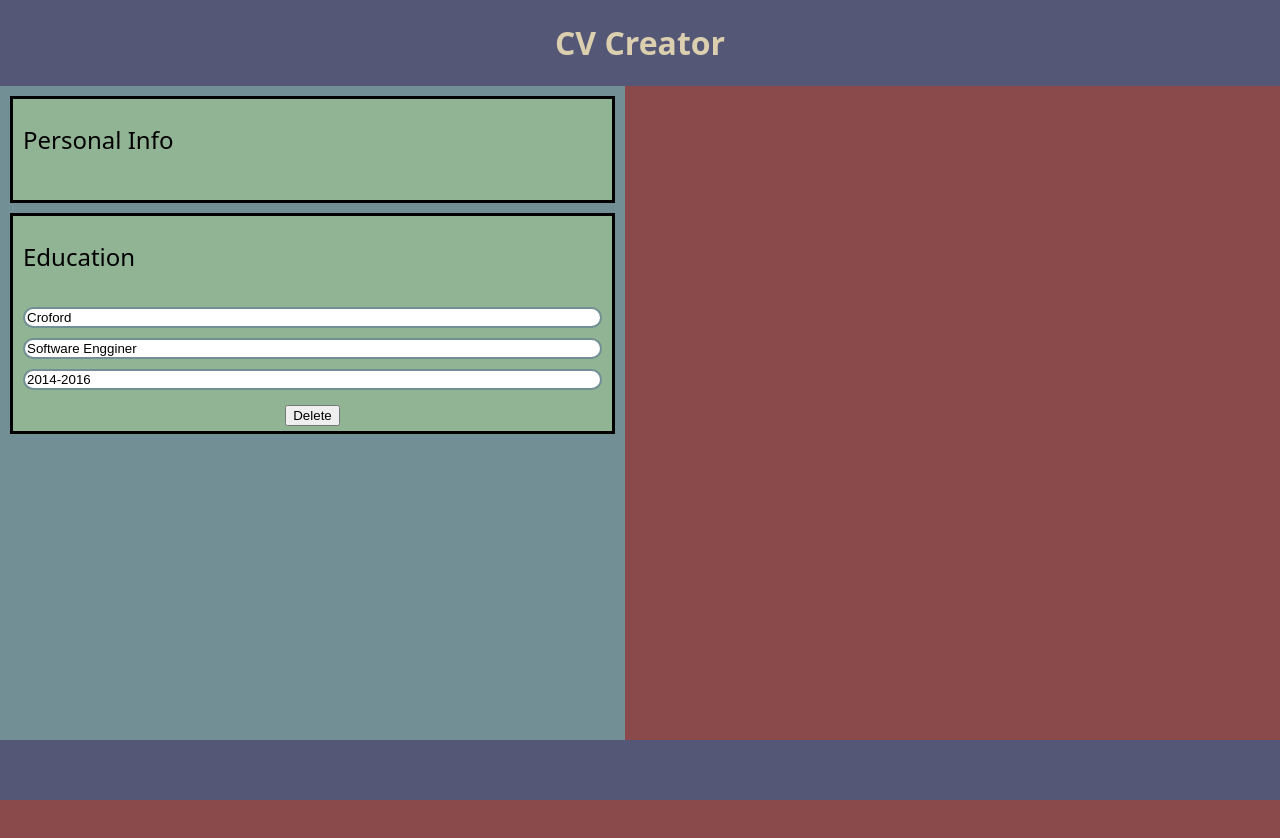
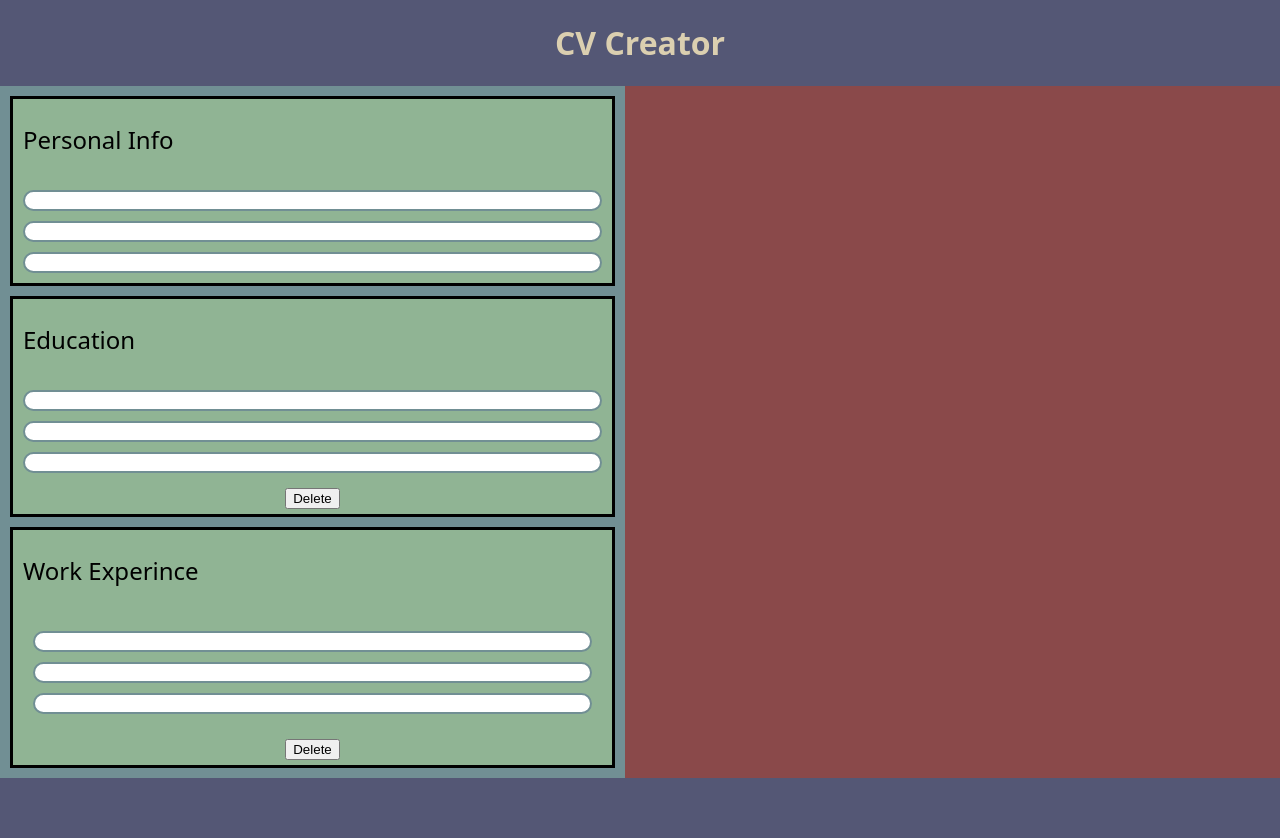
Before and after one commit to oxedom/cv-project, a React (Create React App) app: page / in a window 1280 px wide. Before the commit the page ends 800 px from the top, so only its background shows below. Built offline with nearby package versions, Linux system fonts and the light colour scheme.

Commit message:
removed input comp

```diff
--- a/src/comps/CompanyForm.js
+++ b/src/comps/CompanyForm.js
@@ -16,10 +16,13 @@ class CompanyForm extends Component {
     render() {
 
         return (<div className="form-box">
-            <p className="title"> Personal Info</p>
+            <p className="title"> Work Experince </p>
             <div className="form-inputs">
-
-                <Input></Input>
+                <div className="form-inputs">
+                    <input></input>
+                    <input></input>
+                    <input></input>
+                </div>
             </div>
             <button className="btn"> Delete </button>
 
--- a/src/comps/Cv.js
+++ b/src/comps/Cv.js
@@ -3,6 +3,7 @@ import uniqid from "uniqid";
 import Header from "./header";
 import Form from "./Form";
 import SchoolForm from './SchoolForm'
+import CompanyForm from "./CompanyForm";
 class Cv extends Component {
     constructor() {
         super()
@@ -12,16 +13,18 @@ class Cv extends Component {
             number: "0542313112",
             schools: [
                 {
-                    fields: {
-                        school: "Croford",
-                        school_title: 'Software Engginer',
-                        school_date: "2014-2016",
-                    },
-                    id: uniqid()
+                    id: uniqid(),
+                    school: "Croford",
+                    school_title: 'Software Engginer',
+                    school_date: "2014-2016",
+                }],
+            jobs: [
+                {
+                    id: uniqid(),
+                    job: "Intel",
+                    job_title: "Software Dev",
+                    job_date: "2012-2016"
                 }
-            ],
-            jobs: [
-                {}
             ],
 
         }
@@ -50,6 +53,7 @@ class Cv extends Component {
                         <Form handleChange={this.handleChange}></Form>
                         {/* <button className="btn"> </button> */}
                         {this.state.schools.map(s => <SchoolForm handleChange={this.handleChange} schoolData={s} > </SchoolForm>)}
+                        {this.state.jobs.map(s => <CompanyForm handleChange={this.handleChange} schoolData={s} > </CompanyForm>)}
                     </form>
 
                 </div >
--- a/src/comps/Form.js
+++ b/src/comps/Form.js
@@ -1,5 +1,5 @@
 import React, { Component } from "react";
-import Input from "./Input";
+
 import '../styles/styles.css'
 class Form extends Component {
     constructor() {
@@ -17,8 +17,11 @@ class Form extends Component {
 
         return (<div className="form-box">
             <p className="title"> Personal Info</p>
-            <Input></Input>
-
+            <div className="form-inputs">
+                <input></input>
+                <input></input>
+                <input></input>
+            </div>
         </div>)
     }
 }
--- a/src/comps/Input.js
+++ /dev/null
@@ -1,25 +0,0 @@
-import React, { Component } from "react";
-
-import '../styles/styles.css'
-class Input extends Component {
-    constructor(props) {
-        super()
-
-        this.state = {
-
-
-        }
-
-    }
-
-
-    render() {
-        const { fields } = this.props
-
-        return (<div className="form-inputs">
-            {Object.keys({ ...fields }).map(f => <input onChange={this.props.handleChange} type='text' name={f} value={fields[f]} />)}
-        </div>)
-    }
-}
-
-export default Input;
--- a/src/comps/SchoolForm.js
+++ b/src/comps/SchoolForm.js
@@ -1,7 +1,7 @@
 
 
 import React, { Component } from "react";
-import Input from "./Input";
+
 import uniqid from "uniqid";
 class SchoolForm extends Component {
     constructor(props) {
@@ -29,7 +29,11 @@ class SchoolForm extends Component {
 
         return (<div className="form-box" a-id={uniqid()}>
             <p className="title"> Education</p>
-            <Input fields={schoolData.fields} handleChange={this.props.handleChange} />
+            <div className="form-inputs">
+                <input></input>
+                <input></input>
+                <input></input>
+            </div>
 
             <button onClick={this.handleClick} className="btn"> Delete </button>
 
```
